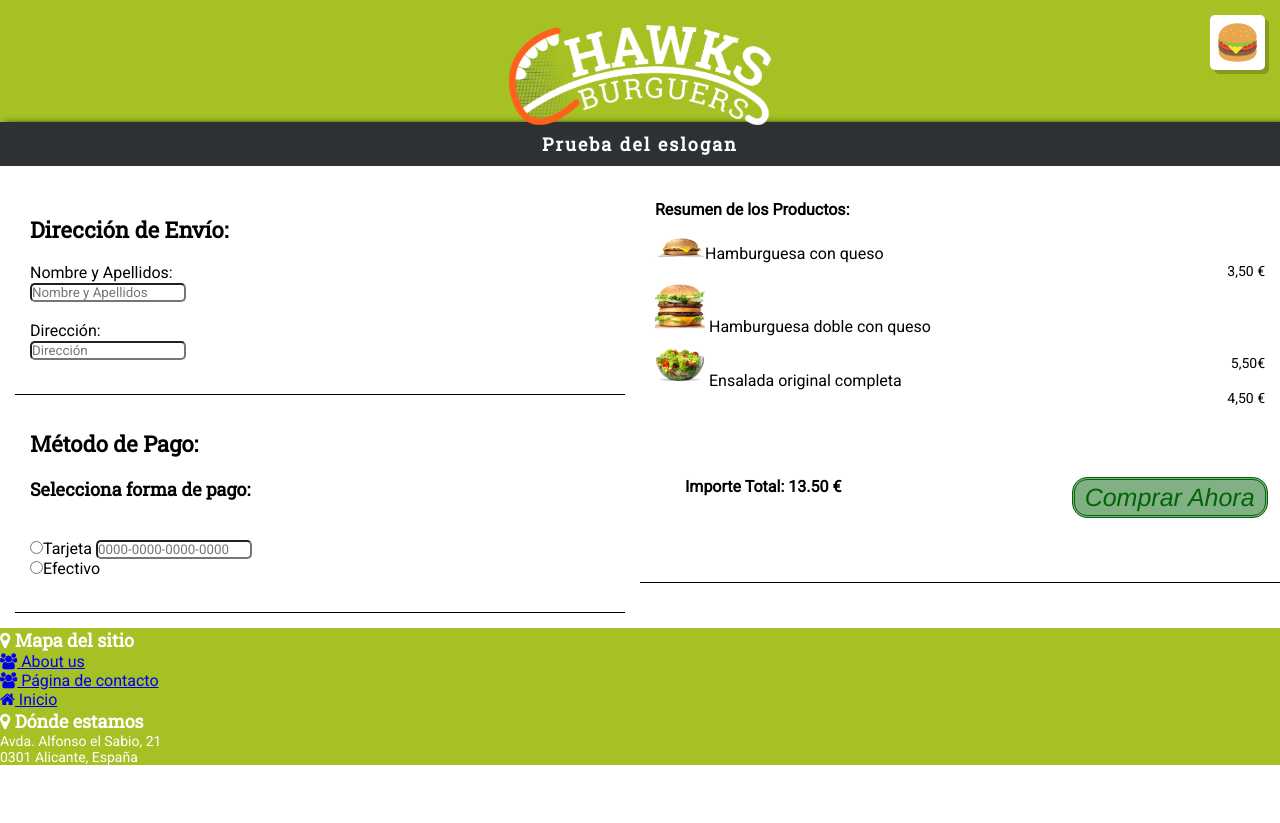
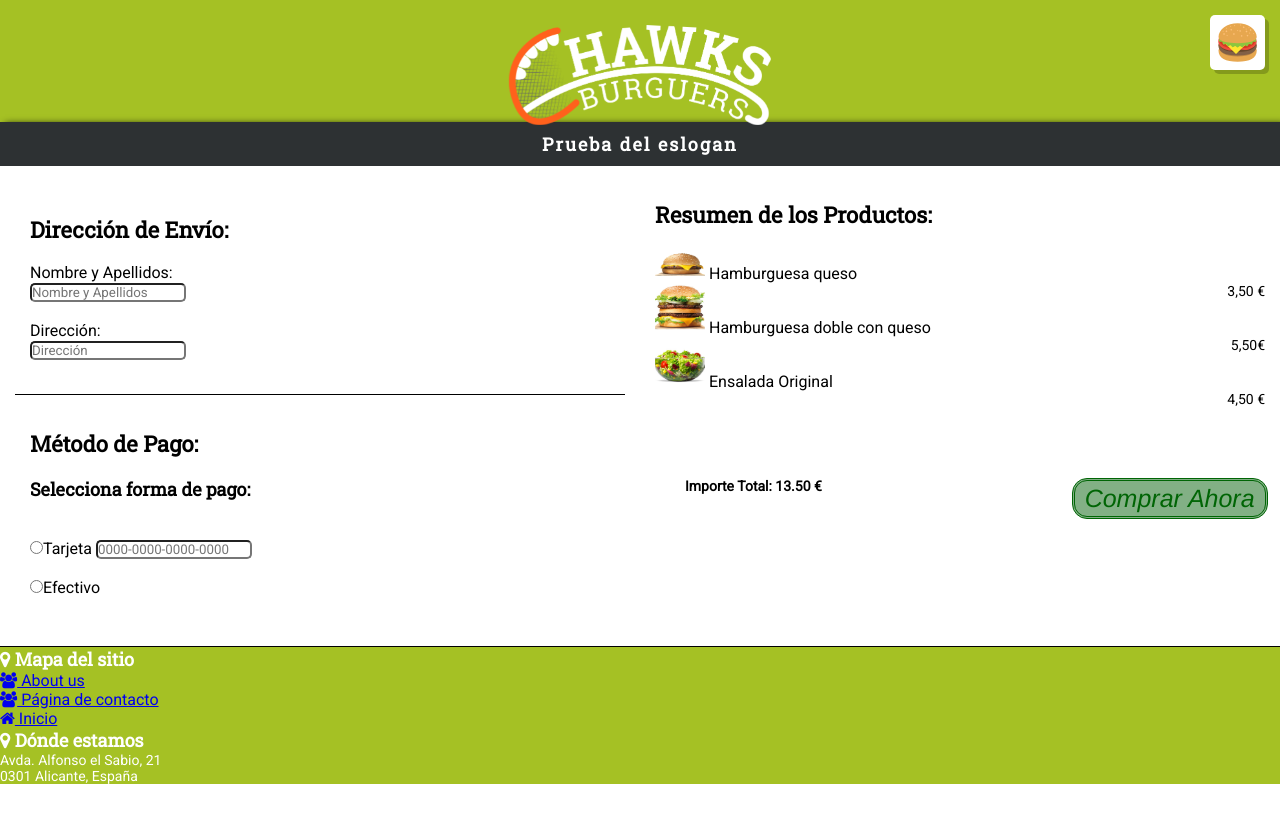
Before and after one commit to cArlitXs/HawksBurgers, a Jekyll site: the page built from resumencompra.html, in a window 1280 px wide. Shown: the top 823 px of the page. Built offline with Jekyll 4.4.1, drawn with Linux system fonts in a browser that asks for light colours.

Commit message:
actualizaciones resumen compra

```diff
--- a/css/alberto.css
+++ b/css/alberto.css
@@ -2,7 +2,7 @@
 /*#confirmacionPedido{
 	border:3px solid orange;
 }*/
-#direccion, #metodoPago, #resumen{
+#direccion, #central2{
 	border-bottom: 1px solid black;
 }
 #botoncompra{
@@ -28,3 +28,10 @@
 	float:right;
 	text-align: right;
 }
+#datosMetodos{
+    height: 100%;
+}
+#resumen{
+    height: 100%;
+
+}
--- a/resumencompra.html
+++ b/resumencompra.html
@@ -5,7 +5,7 @@ permalink: /resumencompra
 ---
 
 <div id="central" >
-	<div class="row">
+	<div class="row" id="central2">
 	<div id="datosMetodos" class="col-6" >
 		<div id="direccion" style="padding: 15px;" >
 			<div id="pasos" >
@@ -35,6 +35,7 @@ permalink: /resumencompra
 				<input type="radio" name="radio">Tarjeta
 				<input type="text" style="border-radius: 5px;" class="numtarjeta" name="numtarjeta" placeholder="0000-0000-0000-0000">
 				<br>
+				<br>
 				<input type="radio" name="radio">Efectivo
 
 			</div>
@@ -44,39 +45,40 @@ permalink: /resumencompra
 		<br>
 		<div id="resumen" style="padding: 15px;" class="col-6">
 			<div id="pasos">
-			<label><b>Resumen de los Productos:</b></label>
+			<h5>Resumen de los Productos:</h5>
 			</div>
 			<div id="datosresumen">
 				<div id="pedido" >
 					<div>
-						<div id="hamburguesa1">
-							<img  src="./images/cheeseburger.png" width="50px" height="40px">Hamburguesa con queso
+						<div id="hambuguesa1">
+							<div style="display: inline-block;background: url('images/cheeseburger.png') center no-repeat; background-size: cover;height: 50px;width: 50px;"></div> Hamburguesa queso
 
 						</div>
-						<div id="precio1">
+						<div id="precio1" style="height: 50px;width: 50px;">
 							<p>3,50 €</p>
 						</div>
-						<br>
+
 
 					</div>
 					<div>
 						<div id="hambuguesa2">
 							<div style="display: inline-block;background: url('images/bigking.jpg') center no-repeat; background-size: cover;height: 50px;width: 50px;"></div> Hamburguesa doble con queso
-						<br>
-						</div>
-						<div id="precio2">
-							<br><p>5,50€ </p>
 
 						</div>
+						<div id="precio2" style="height: 50px;width: 50px;">
+							<p>5,50€ </p>
+						</div>
+
 					</div>
 					<div>
-						<div id="hamburguesa3">
-							<img src="./images/ensaladaoriginal.jpg" width="50px" height="50px"> Ensalada original completa
-							<br>
+						<div id="hambuguesa3">
+							<div style="display: inline-block;background: url('images/ensaladaoriginal.jpg') center no-repeat; background-size: cover;height: 50px;width: 50px;"></div> Ensalada Original
+
 						</div>
-						<div id="precio3">
+						<div id="precio3" style="height: 50px;width: 50px;">
 							<p>4,50 €</p>
 						</div>
+
 					</div>
 					<br>
 					<br>
@@ -85,7 +87,7 @@ permalink: /resumencompra
 				<br>
 				<div id="compra" class="row" style="padding: 15px;">
 					<div class="col-8">
-						<label><b>Importe Total: 13.50 €</b></label>
+						<p><b>Importe Total: 13.50 €</b></p>
 					</div>
 					<div class="col-4">
 						<input type="button" name="botoncompra" id="botoncompra" value="Comprar Ahora">
```
